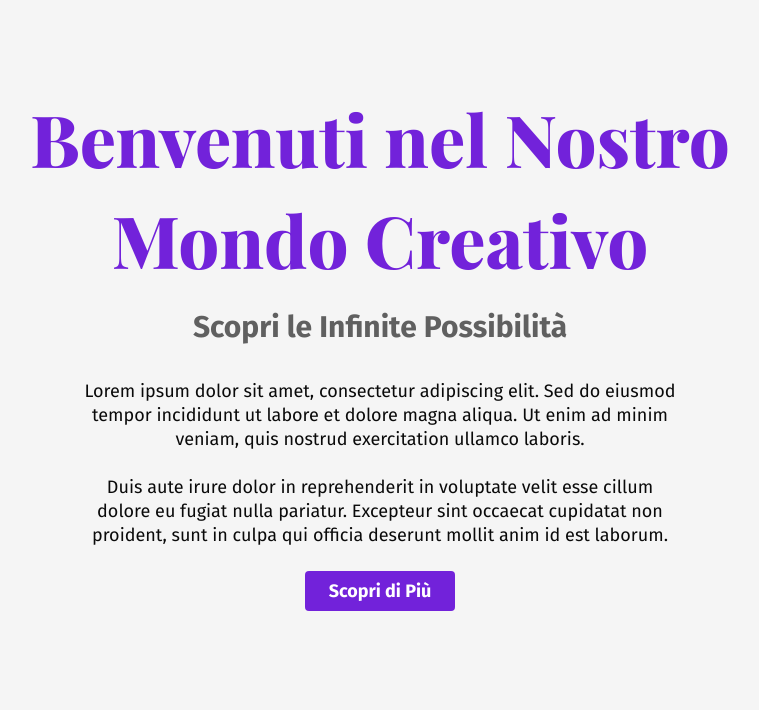
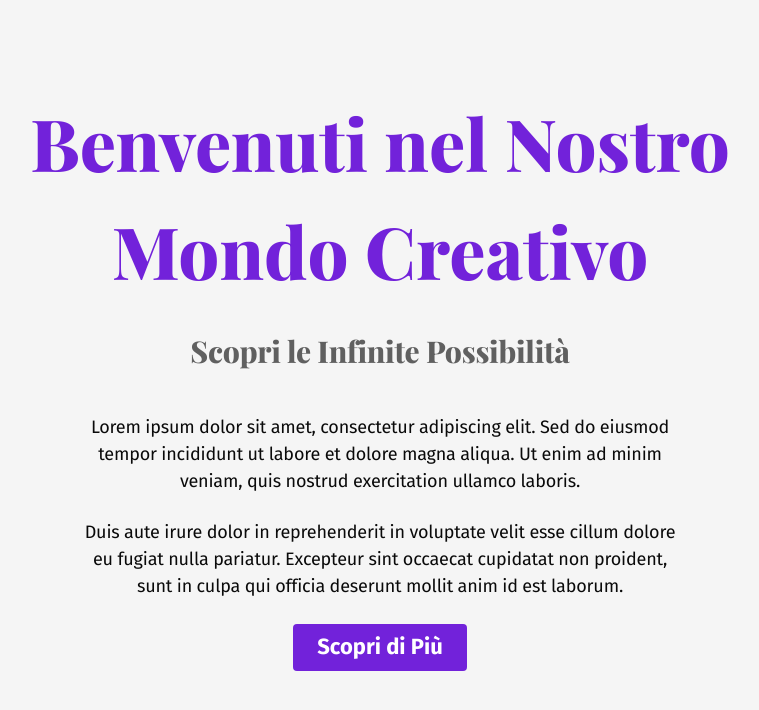
Before and after one commit to federica-uiux/figmatokens, a website: page index-page.html in a window 1280 px wide. Shown: the whole page, without its empty margins (260-1019 px from the left). Drawn offline with nearby package versions, Linux system fonts and the light colour scheme.

Commit message:
Update index-page.html

```diff
--- a/index-page.html
+++ b/index-page.html
@@ -13,6 +13,9 @@
             color: var(--grey90);
             font-family: var(--font-families-fira-sans);
             line-height: var(--line-heights-0);
+            font-size: var(--font-size-1);
+            letter-spacing: var(--letter-spacing-1);
+            font-weight: var(--font-weights-fira-sans-1);
         }
 
         .container {
@@ -28,26 +31,42 @@
         }
 
         .title {
+            /* Using H1 token */
             font-family: var(--font-families-playfair-display);
             font-weight: var(--font-weights-playfair-display-0);
+            line-height: var(--line-heights-0);
             font-size: var(--font-size-6);
+            letter-spacing: var(--letter-spacing-0);
+            text-decoration: var(--text-decoration-none);
             color: var(--accent);
             margin-bottom: var(--medium);
-            line-height: var(--line-heights-1);
+            text-transform: var(--text-case-none);
         }
 
         .subtitle {
-            font-family: var(--font-families-fira-sans);
-            font-weight: var(--font-weights-fira-sans-2);
+            /* Using H3 token */
+            font-family: var(--font-families-playfair-display);
+            font-weight: var(--font-weights-playfair-display-0);
+            line-height: var(--line-heights-0);
             font-size: var(--font-size-4);
+            letter-spacing: var(--letter-spacing-1);
+            text-decoration: var(--text-decoration-none);
             color: var(--grey40);
             margin-bottom: 40px;
+            text-transform: var(--text-case-none);
         }
 
         .content {
+            /* Using P medium token */
+            font-family: var(--font-families-fira-sans);
+            font-weight: var(--font-weights-fira-sans-1);
+            line-height: var(--line-heights-0);
             font-size: var(--font-size-1);
+            letter-spacing: var(--letter-spacing-1);
+            text-decoration: var(--text-decoration-none);
             max-width: 600px;
             margin: 0 auto;
+            text-transform: var(--text-case-none);
         }
 
         p {
@@ -55,14 +74,21 @@
         }
 
         .cta {
+            /* Using CTA token */
+            font-family: var(--font-families-fira-sans);
+            font-weight: var(--font-weights-fira-sans-2);
+            line-height: var(--line-heights-1);
+            font-size: var(--font-size-2);
+            letter-spacing: var(--letter-spacing-0);
+            text-decoration: var(--text-decoration-none);
+            text-transform: var(--text-case-none);
+
+            /* Button styles */
             display: inline-block;
             background-color: var(--accent);
             color: var(--white);
-            text-decoration: none;
             padding: 8px 24px;
-            border-radius: 4px;
-            font-weight: var(--font-weights-fira-sans-2);
-            font-size: var(--font-size-1);
+            border-radius: var(--small);
             transition: background-color 0.3s ease;
         }
 
```
